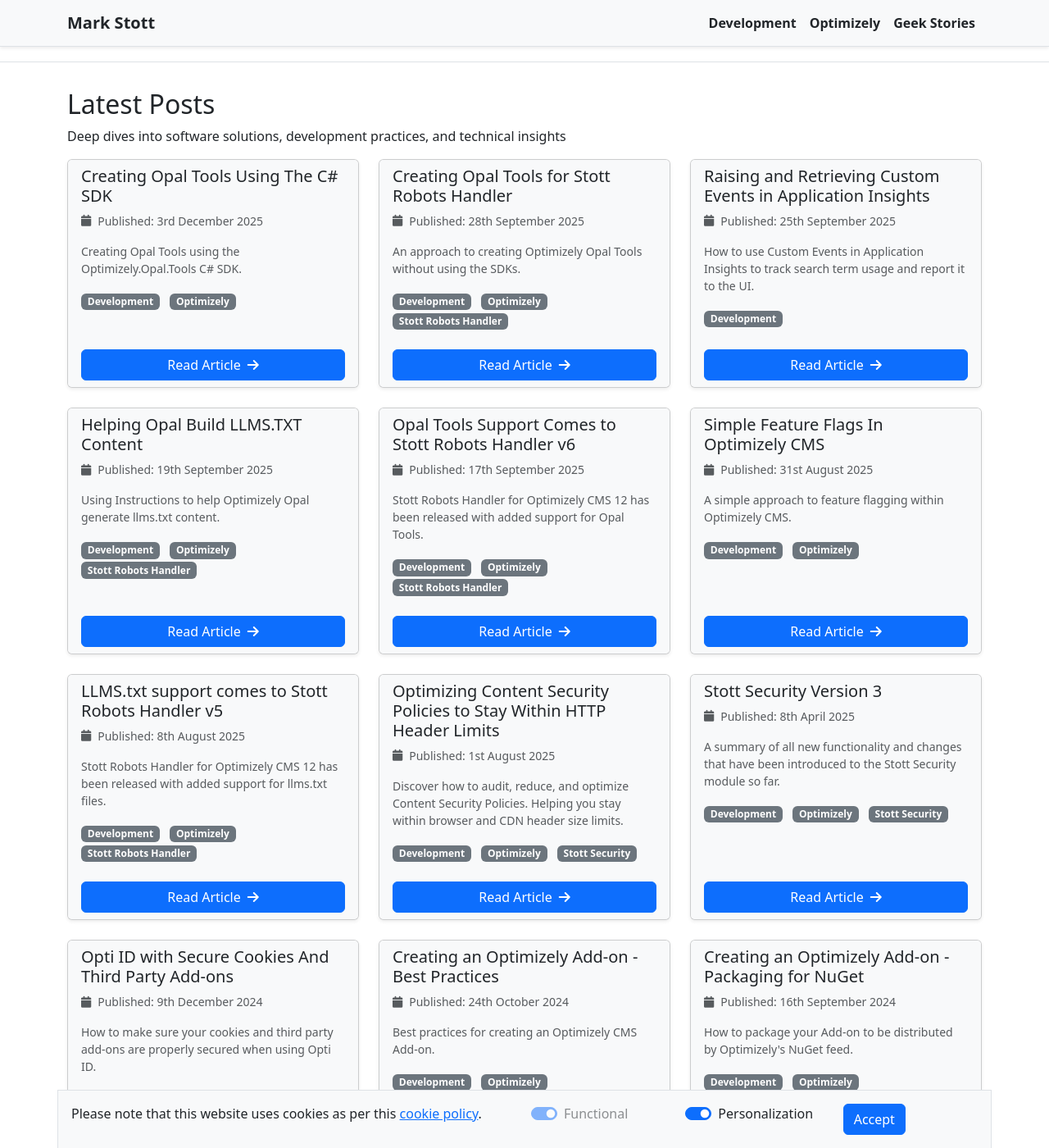
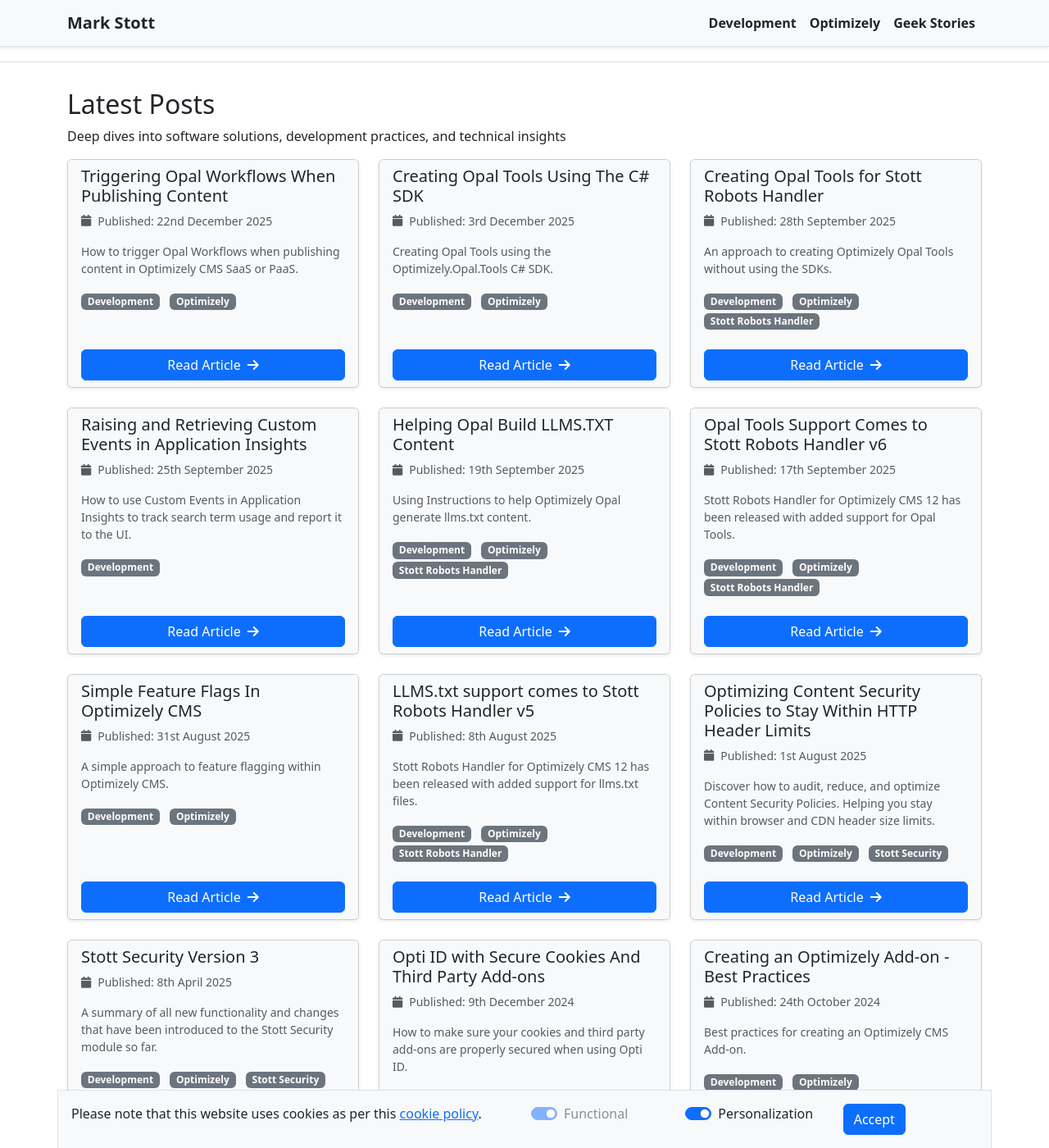
Before and after one commit to GeekInTheNorth/GeekInTheNorth.github.io, a Jekyll site: the page built from README.md, in a window 1280 px wide and 1400 px high, scrolled down 581 px. Shown: the whole window at 82% size. Built offline with Jekyll 4.4.1, drawn with Linux system fonts in a browser that asks for light colours; some of the changed lines change nothing that is shown.

Commit message:
Initial blog post for Opal Workflows.

````diff
--- a/_posts/2025-09-28-creating-opal-tools-for-stott-robots-handler.md
+++ b/_posts/2025-09-28-creating-opal-tools-for-stott-robots-handler.md
@@ -11,6 +11,7 @@
   - "_posts/2025-09-17-stott-robots-handler-v6.md"
   - "_posts/2025-09-19-helping-opal-build-llms-txt-content.md"
   - "_posts/2025-12-03-creating-opal-tools-in-csharp.md"
+  - "_posts/2025-12-22-triggering-opal-workflows-on-publish.md"
 ---
 
 This summer, the Netcel Development team and I took part in Optimizely's Opal Hackathon.  The challenge from Optimizely was to extend Opal's abilities by creating tools that would wrap actual business flows allowing Opal to focus on inputs and outputs in a conversational context.  Our initial submission was to develop event management tooling that would integrate with Optimizely SAAS Content Management System, Optimizely Content Management Platform and Eventbrite.
--- a/_posts/2025-12-03-creating-opal-tools-in-csharp.md
+++ b/_posts/2025-12-03-creating-opal-tools-in-csharp.md
@@ -7,6 +7,7 @@
   - Development
   - Optimizely
 relatedArticles:
+  - "_posts/2025-12-22-triggering-opal-workflows-on-publish.md"
   - "_posts/2025-09-28-creating-opal-tools-for-stott-robots-handler.md"
 ---
 
--- /dev/null
+++ b/_posts/2025-12-22-triggering-opal-workflows-on-publish.md
@@ -0,0 +1,279 @@
+---
+layout: post
+title: "Triggering Opal Workflows When Publishing Content"
+description: "How to trigger Opal Workflows when publishing content in Optimizely CMS SaaS or PaaS."
+permalink: "/article/triggering-opal-workflows-on-publish"
+category:
+  - Development
+  - Optimizely
+relatedArticles:
+- "_posts/2025-09-28-creating-opal-tools-for-stott-robots-handler.md"
+- "_posts/2025-12-03-creating-opal-tools-in-csharp.md"
+---
+
+Over the course of November, my colleagues at Netcel and I took part in Optimizely's Opal Innovation Challenge.  We were tasked to be inventive and to discover new ways in which we could use Opal with emphasis on Specialized Agents, Workflows and Tools.  If you are unaware of what these features are, my colleague [Graham Carr](https://www.linkedin.com/in/carrgraham/) has written a great introduction blog entitled [A day in the life of an Optimizely OMVP - Optimizely Opal: Specialized Agents, Workflows, and Tools Explained](https://world.optimizely.com/blogs/allthingsopti/dates/2025/12/a-day-in-the-life-of-an-optimizely-omvp---optimizely-opal-specialized-agents-workflows-and-tools-explained/).
+
+In this technical blog, I'm going to focus on how we can leverage publish events to trigger workflows within Opal.  The traditional method of doing this would be to leverage content events in **C#** by registering handlers for the **IContentEvents** interface.  This approach has the downside of only being applicable for **PaaS** solutions.  In this blog I will be showing you how to achieve the same goal using webhooks in **Content Graph** which has the advantage of being applicable to both **SaaS** and **PaaS** CMS.
+
+>💡**Tip:** Optimizely is moving away from **Search & Navigation** to **Content Graph** for improved flexibility, stability and performance. Use add-ons such as [OptiGraphExtensions](https://world.optimizely.com/blogs/allthingsopti/dates/2025/12/a-day-in-the-life-of-an-optimizely-omvp---optigraphextensions-v2.0-enhanced-search-control-with-language-support-synonym-slots-and-stop-words) to manage your synonyms in **Content Graph**.
+
+## Creating the Workflow in Opal
+
+
+
+## Creating Webhooks In Content Graph
+
+Testing Webhook responses can be a challenge, especially if you are unsure what real data is going to look like.  This is where tools such as [**WebHook**Cool](https://webhook.cool/) come in.  This particular website provides you with a temporary end point that you can point your webhook so that you can examine your data before implementing an endpoint.
+
+> 🔒 **Security Warning:** Third party tools like WebHookCool can be useful for testing APIs, however you should **never** use them with a production environment or anything that might contain PII data.
+
+We are going to start off by registering our WebHookCool endpoint as a webhook in Content Graph with a simple POST request.  Here I've set the topic to be "doc.updated" which tells Content Graph we are only interested in single document update events.  We are also going to set our filters so that we are only interested in published content items:
+
+```JSON
+POST https://cg.optimizely.com/api/webhooks
+Content-Type: application/json
+Authorization: Basic <Base64 encoded App Key and Secret>
+
+{
+    "request" : {
+        "url" : "https://webhook.cool/at/randomly-generated-name",
+        "method": "post"
+    },
+    "topic": ["doc.updated"],
+    "filters": [
+        {
+            "status": { "eq": "Published" }
+        }
+    ]
+}
+```
+
+When you update the content item in Content Graph you will get one or more webhook events being executed with a response like so:
+
+```JSON
+{
+  "timestamp": "2025-12-22T13:56:00.7410789+00:00",
+  "tenantId": "00000000000000000000000000000000",
+  "type": {
+    "subject": "doc",
+    "action": "updated"
+  },
+  "data": {
+    "docId": "662e2c97-c658-497d-a998-1c00df22e600_en_Published"
+  }
+}
+```
+
+Out of the box this isn't terribly helpful for Opal as this doesn't contain any information about the updated page beyond the docId which is a unique identifier within graph for the content item.  If you wanted to pass something more useful to Opal, like a URL, then you will need a middleman end point to handle this.
+
+> 🔒 **Please Note:** identifiers in these examples have been swapped out with a randomly generated id to aid visualization and should not reflect any specific system.
+
+The first thing we will need is to convert the Content Graph docId into data we can use to filter graph queries.  This requires us to split the docId based on underscores with the first component being the Content GUID, the second being the language for the content and the third being the published state.  To make matters more interesting, the Content GUIDs are stored without hyphens in Content Graph, so we have to strip those out too:
+
+```C#
+public bool TryConvertContentIdentifiers(string docId, out string id, out string locale)
+{
+    id = string.Empty;
+    locale = string.Empty;
+    if (string.IsNullOrWhiteSpace(docId))
+    {
+        return false;
+    }
+
+    var components = docId.Split('_');
+    if (components.Length < 2 || !Guid.TryParse(components[0], out _) || string.IsNullOrWhiteSpace(components[1]))
+    {
+        return false;
+    }
+
+    id = components[0].Replace("-", string.Empty);
+    locale = components[1];
+    return true;
+}
+```
+
+This will essentially turn `662e2c97-c658-497d-a998-1c00df22e600_en_Published` into `662e2c97c658497da9981c00df22e600` and `en`.  We can then use these to request URL data from Content Graph with our query looking like:
+
+```graphql
+query MyQuery {
+  _Page(
+    orderBy: { _modified: DESC }
+    where: {
+      _metadata: { key: { eq: "662e2c97c658497da9981c00df22e600" }, locale: { eq: "en" } }
+    }
+  ) {
+    items {
+      _id
+      _metadata {
+        url {
+          base
+          hierarchical
+          default
+        }
+      }
+    }
+  }
+}
+```
+
+This will have a response that looks like:
+
+```JSON
+{
+  "data": {
+    "_Page": {
+      "items": [
+        {
+          "_id": "662e2c97-c658-497d-a998-1c00df22e600_en_Published",
+          "_metadata": {
+            "url": {
+              "base": "https://www.example.com",
+              "hierarchical": "/insights/",
+              "default": "/insights/"
+            }
+          }
+        }
+      ]
+    }
+  },
+  "extensions": { ... }
+}
+```
+
+We can then wrap this up into a request to get the data from Content Graph by performing the following:
+
+- Using a StringBuilder to create the query.
+- Retrieving the data from Content Graph using single key authentication.
+- Serializing the data onto an object model based on the example response above.
+- Validating the URL data for each content item in the response
+
+```C#
+public async Task<List<Uri>> GetContentUris(string id, string locale)
+{
+    if (string.IsNullOrWhiteSpace(id) || string.IsNullOrWhiteSpace(locale))
+    {
+        return [];
+    }
+
+    // Build GraphQL Query to fetch content details
+    var stringBuilder = new StringBuilder();
+    stringBuilder.AppendLine("query MyQuery {");
+    stringBuilder.AppendLine("  _Page(");
+    stringBuilder.AppendLine("    orderBy: { _modified: DESC }");
+    stringBuilder.AppendLine("    where: {");
+    stringBuilder.AppendLine($"      _metadata: {{ key: {{ eq: \"{id}\" }}, locale: {{ eq: \"{locale}\" }} }}");
+    stringBuilder.AppendLine("    }");
+    stringBuilder.AppendLine("  ) {");
+    stringBuilder.AppendLine("    items {");
+    stringBuilder.AppendLine("      _id");
+    stringBuilder.AppendLine("      _metadata {");
+    stringBuilder.AppendLine("        types");
+    stringBuilder.AppendLine("        key");
+    stringBuilder.AppendLine("        locale");
+    stringBuilder.AppendLine("        published");
+    stringBuilder.AppendLine("        url {");
+    stringBuilder.AppendLine("          base");
+    stringBuilder.AppendLine("          hierarchical");
+    stringBuilder.AppendLine("          default");
+    stringBuilder.AppendLine("        }");
+    stringBuilder.AppendLine("      }");
+    stringBuilder.AppendLine("    }");
+    stringBuilder.AppendLine("  }");
+    stringBuilder.AppendLine("}");
+
+    // Get the data from Content Graph using a GET request using single key authentication
+    var query = stringBuilder.ToString();
+    var authKey = configuration.GetValue<string>("GraphSingleKey");
+    var graphUri = new Uri($"https://cg.optimizely.com/content/v2?auth={authKey}&cg-roles=Content%20Editors&query={Uri.EscapeDataString(query)}");
+
+    var httpClient = httpClientFactory.CreateClient();
+    var response = await httpClient.GetAsync(graphUri);
+
+    response.EnsureSuccessStatusCode();
+
+    var content = await response.Content.ReadAsStringAsync();
+    var contentResponse = JsonSerializer.Deserialize<ContentQueryResponseDto>(content)!;
+
+    // Validate the results so we only return URLs that are valid absolute URLs.
+    var pages = contentResponse?.Data?.Pages?.Items ?? [];
+    var contentUris = new List<Uri>();
+    foreach (var page in pages)
+    {
+        var contentUrl = $"{page.Metadata?.Url?.Base}{page.Metadata?.Url?.Hierarchical}";
+        if (Uri.IsWellFormedUriString(contentUrl, UriKind.Absolute))
+        {
+            contentUris.Add(new Uri(contentUrl));
+        }
+    }
+
+    return contentUris;
+}
+```
+
+Now we have a means to transform the data from the Graph Webhook and to retrieve the URL data from Content Graph, we can use this inside of a C# Controller to do the following:
+
+- Act as the endpoint for the Content Graph Webhook
+- Retrieve the URLs for the updated content items from Content Graph
+- Push each URL into the Opal Workflow Webhook
+
+```C#
+[HttpPost]
+[Route("api/content/publish")]
+[Consumes("text/plain", "application/json")]
+public async Task<IActionResult> ContentPublishEvent([FromQuery] string apiKey)
+{
+    // [FromBody] attribute does not work with a content-type of text/plain.
+    // So read the response body out manually and then deserialize it.
+    WebhookEventDto? contentPublishEvent;
+    using (var reader = new StreamReader(Request.Body, Encoding.UTF8))
+    {
+        var body = await reader.ReadToEndAsync();
+        if (string.IsNullOrWhiteSpace(body))
+        {
+            return BadRequest();
+        }
+
+        contentPublishEvent = JsonSerializer.Deserialize<WebhookEventDto>(body);
+    }
+
+    // Validate the request payload has the required data items
+    if (string.IsNullOrWhiteSpace(contentPublishEvent?.Data?.DocId) || string.IsNullOrWhiteSpace(apiKey))
+    {
+        return BadRequest();
+    }
+
+    // Convert Identifiers from the Content Graph Webhook data into values to locate the item in Content Graph
+    if (!TryConvertContentIdentifiers(contentPublishEvent.Data.DocId, out var id, out var locale))
+    {
+        return BadRequest();
+    }
+
+    // Get Page Uris from Content Graph
+    var pageUris = await GetContentUris(id, locale);
+
+    // Send Page Uri's to the Opal Workflow Webhook
+    foreach (var pageUri in pageUris)
+    {
+        await PostAsync(opalUri, new { url = pageUri.ToString() });
+    }
+
+    return Ok();
+}
+
+public async Task PostAsync<TRequest>(string url, TRequest requestBody)
+{
+    var httpClient = httpClientFactory.CreateClient();
+    var jsonContent = new StringContent(JsonSerializer.Serialize(requestBody), Encoding.UTF8, "application/json");
+    var response = await httpClient.PostAsync(url, jsonContent);
+
+    response.EnsureSuccessStatusCode();
+}
+```
+
+2025-12-22-triggering-opal-workflows-on-publish.md
+
+
+## References
+
+- [Optimizely Developer Documentation - Content Graph - Manage Webhooks](https://docs.developers.optimizely.com/platform-optimizely/docs/manage-webhooks)
+- [WebhookCool](https://webhook.cool/)
````
